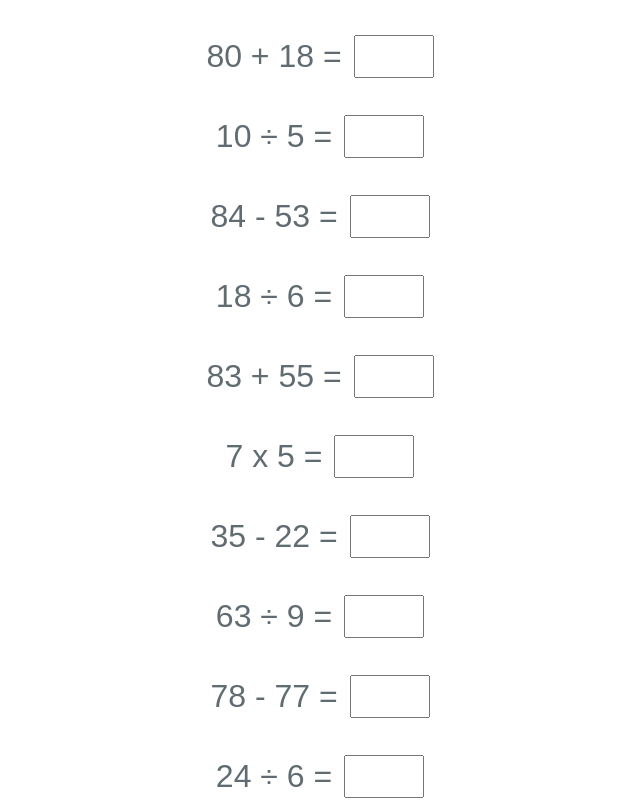
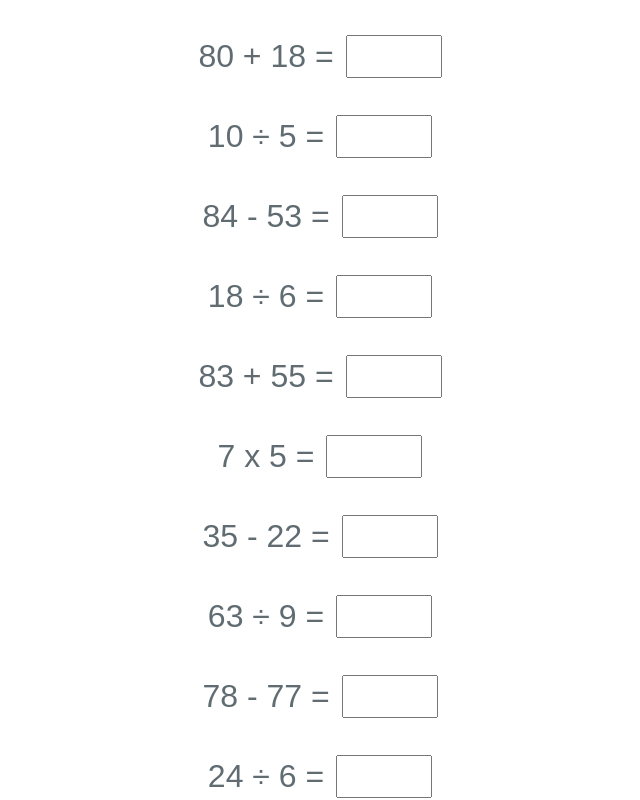
Before and after one commit to kidsmath/kidsmath, a React (Create React App) app: page /#/arithmetic in a window 1280 px wide. Shown: the top 800 px of the page, without its empty margins (314-954 px from the left). Built offline with nearby package versions, Linux system fonts and the light colour scheme.

Commit message:
Adjust result width

```diff
--- a/src/Question.css
+++ b/src/Question.css
@@ -6,7 +6,7 @@
     font-size: xx-large;
     margin-left: 12px;
     margin-right: 12px;
-    width: 2.5em;
+    width: 3em;
 }
 
 .lhs {
```
